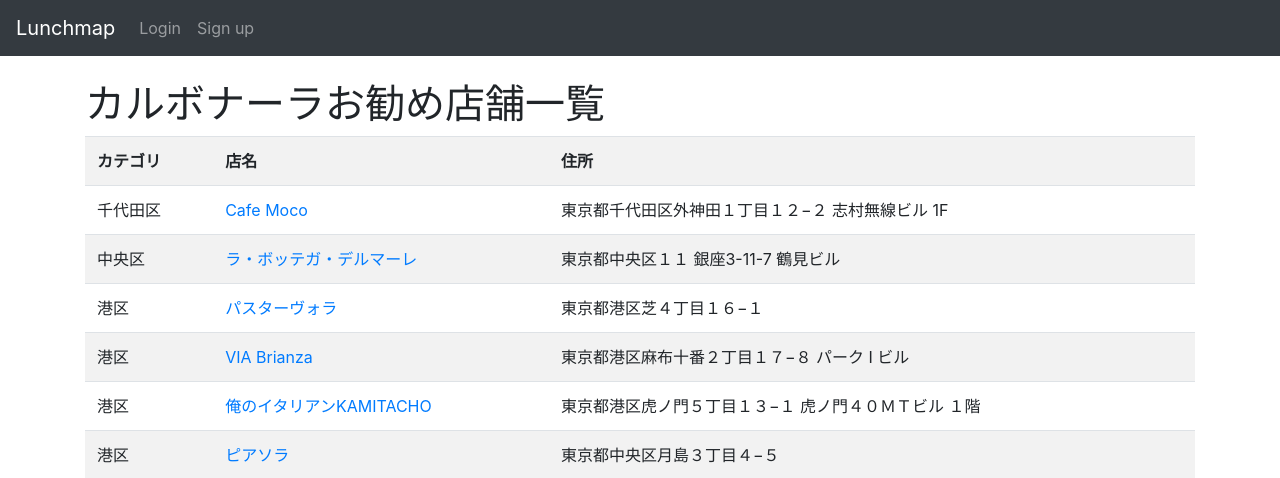
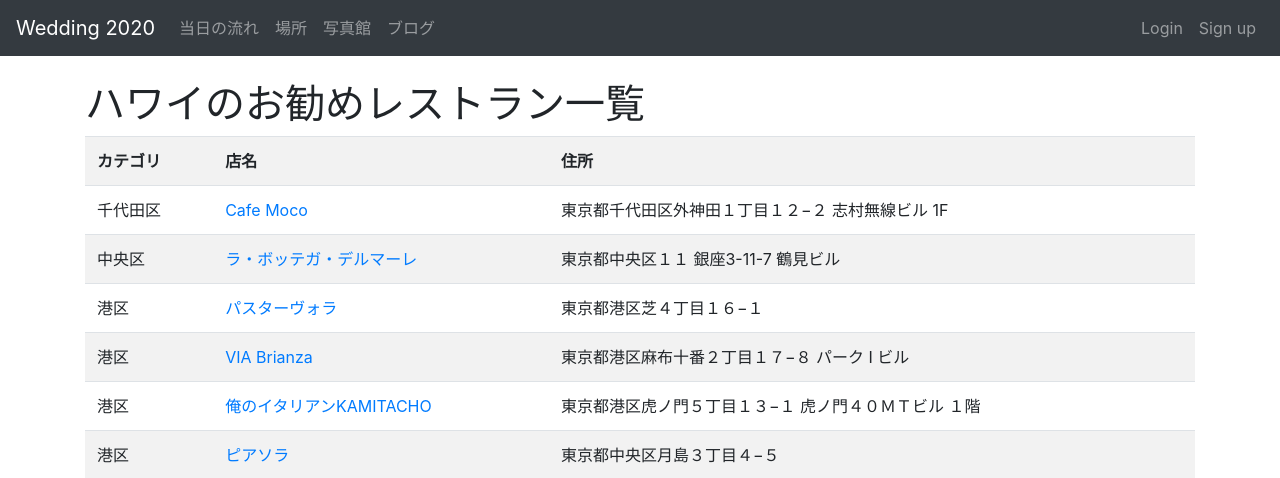
Before and after one commit to SeiichiroKimura/first_project, a Django app: page /lunchmap/ in a window 1280 px wide. Shown: the top 478 px of the page. Run offline with Django 3.2, Linux system fonts and the light colour scheme; data comes from the database, SQL or seed files in the repository; both versions use the stored data as it was after the commit; some libraries are stand-ins or nearby versions.

Commit message:
header modified

```diff
--- a/lunchmap/templates/lunchmap/base.html
+++ b/lunchmap/templates/lunchmap/base.html
@@ -5,11 +5,11 @@
         <meta name='viewport' content='width=device-width, initial-scale=1, shrink-to-fit=no'>
         <link rel='stylesheet' href='https://maxcdn.bootstrapcdn.com/bootstrap/4.0.0/css/bootstrap.min.css'&gt;>
         <style>body {padding-top: 80px;}</style>
-        <title>Lunchmap</title>
+        <title>Waikiki Wedding</title>
     </head>
     <body>
         <nav class='navbar navbar-expand-sm navbar-dark bg-dark fixed-top'>
-            <a class='navbar-brand' href='{% url "lunchmap:index" %}'>Lunchmap</a>
+            <a class='navbar-brand' href='{% url "lunchmap:index" %}'>Wedding 2020</a>
         </nav>
         <div class='container'>
             {% block content %}
--- a/lunchmap/templates/lunchmap/shop_list.html
+++ b/lunchmap/templates/lunchmap/shop_list.html
@@ -1,7 +1,7 @@
 {% extends 'layout.html' %}
 {% block content %}
 
-  <h1>カルボナーラお勧め店舗一覧</h1>
+  <h1>ハワイのお勧めレストラン一覧</h1>
   <table class='table table-striped table-hover'>
       <tr>
         <th>カテゴリ</th><th>店名</th><th>住所</th>
--- a/lunchmap/urls.py
+++ b/lunchmap/urls.py
@@ -5,6 +5,7 @@
 
 urlpatterns = [
     path('', views.IndexView.as_view(), name='index'),
+    path('restaurant/', views.IndexView.as_view(), name='index'),
     path('<int:pk>/', views.DetailView.as_view(), name='detail'),
     path('create/', views.CreateView.as_view(), name='create'),
     path('<int:pk>/update/', views.UpdateView.as_view(), name='update'),
--- a/templates/layout.html
+++ b/templates/layout.html
@@ -5,15 +5,34 @@
         <meta name='viewport' content='width=device-width, initial-scale=1, shrink-to-fit=no'>
         <link rel='stylesheet' href='https://maxcdn.bootstrapcdn.com/bootstrap/4.0.0/css/bootstrap.min.css'&gt;>
         <style>body {padding-top: 80px;}</style>
-        <title>Lunchmap</title>
+        <title>Waikiki Wedding</title>
     </head>
     <body>
         <nav class='navbar navbar-expand-sm navbar-dark bg-dark fixed-top'>
-            <a class='navbar-brand' href='{% url "lunchmap:index" %}'>Lunchmap</a>
+            <a class='navbar-brand' href='{% url "lunchmap:index" %}'>Wedding 2020</a>
+
+            <!-- 左側のヘッダー -->
+            <ul class='navbar-nav mr-auto'>
+              <li class='nav-time menu'>
+                <a class="nav-link" href="#">当日の流れ</a>
+              </li>
+              <li class='nav-time menu'>
+                <a class="nav-link" href="#">場所</a>
+              </li>
+              <li class='nav-time menu'>
+                <a class="nav-link" href="#">写真館</a>
+              </li>
+              <li class='nav-time menu'>
+                <a class="nav-link" href="#">ブログ</a>
+              </li>
+            </ul>
+            <class>
+
+            <!-- 右側のヘッダー -->
             <ul class='navbar-nav'>
               {% if user.is_authenticated %}
               <li class='nav-time'>
-                <span class='navbar-text'>{{ user }} - </span>
+                <span class='navbar-text'>ようこそ {{ user }} さん - </span>
               </li>
               <li class='nav-item'>
                 <a href='{% url "logout" %}' class='logout nav-link'>Logout</a>
```
Also changed, not shown: db.sqlite3.
